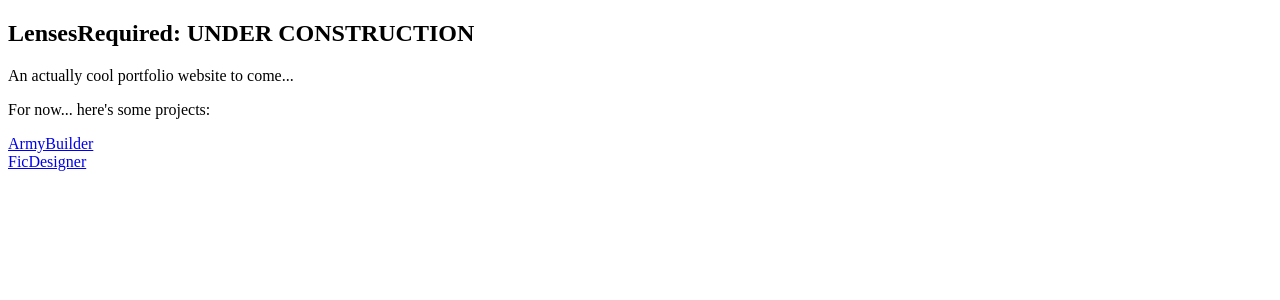
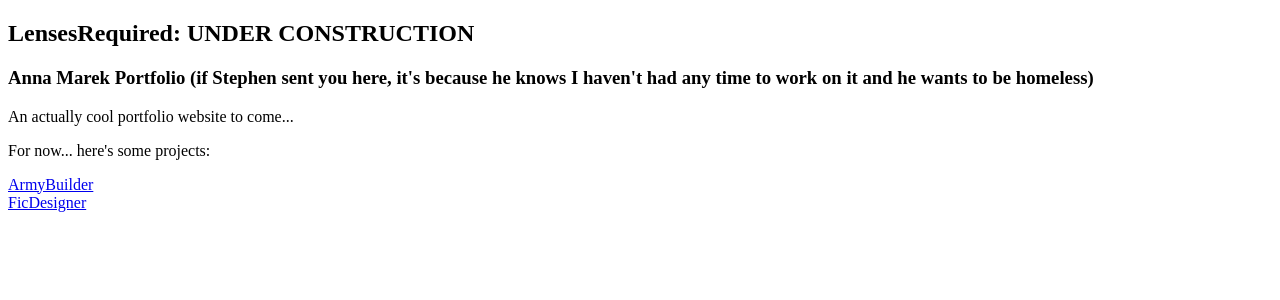
Before and after one commit to lensesrequired/lensesrequired, a Next.js app in the folder home/: page / in a window 1280 px wide. Shown: the top 300 px of the page. Built offline with nearby package versions, Linux system fonts and the light colour scheme.

Commit message:
Update Header.js

```diff
--- a/home/components/Header.js
+++ b/home/components/Header.js
@@ -3,5 +3,6 @@ import React from 'react';
 export default () => (
   <div>
     <h2>LensesRequired: UNDER CONSTRUCTION</h2>
+    <h3>Anna Marek Portfolio (if Stephen sent you here, it's because he knows I haven't had any time to work on it and he wants to be homeless)</h3>
   </div>
 )
```
